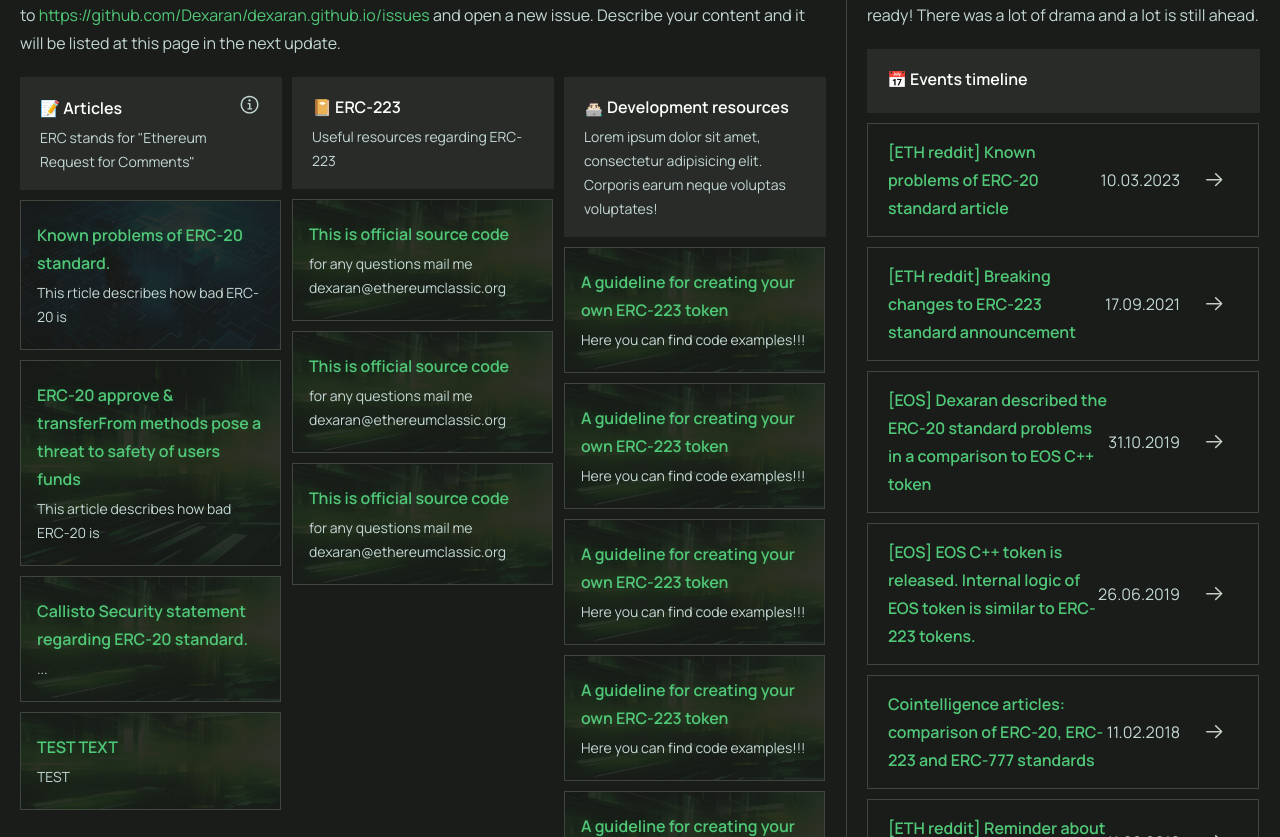
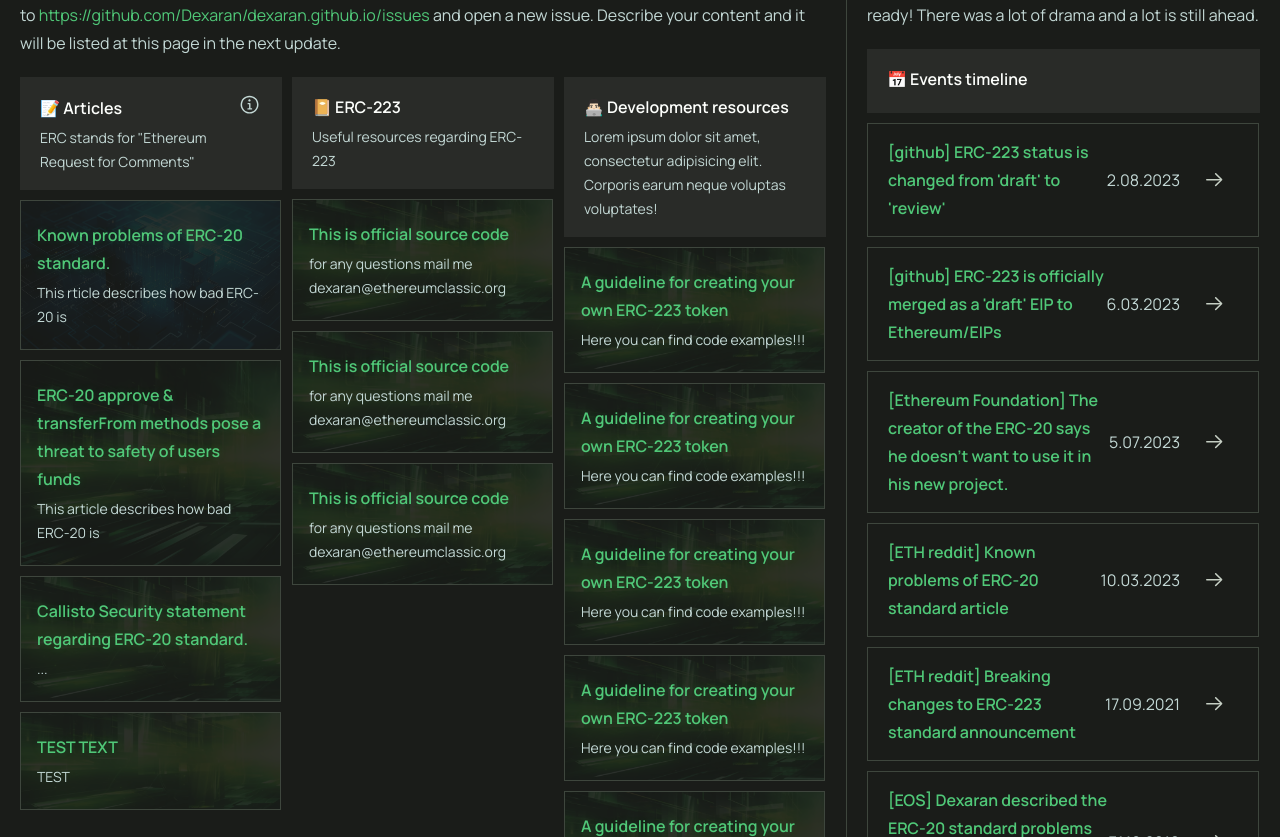
Before and after one commit to Dexaran/dexaran.github.io, a Next.js app in the folder erc223-page-sources/: page / in a window 1280 px wide. Shown: the part 620-1457 px from the top of the page. Built offline with nearby package versions, Linux system fonts and the light colour scheme.

Commit message:
Update events.ts

```diff
--- a/erc223-page-sources/src/constants/events.ts
+++ b/erc223-page-sources/src/constants/events.ts
@@ -1,6 +1,21 @@
 import {IRecentEvent} from "../types";
 
 export const events: IRecentEvent[] = [
+  {
+    title: "[github] ERC-223 status is changed from 'draft' to 'review'",
+    url: "https://github.com/ethereum/EIPs/pull/7339",
+    date: "2.08.2023",
+  },
+  {
+    title: "[github] ERC-223 is officially merged as a 'draft' EIP to Ethereum/EIPs",
+    url: "https://github.com/ethereum/EIPs/pull/6485",
+    date: "6.03.2023",
+  },
+  {
+    title: "[Ethereum Foundation] The creator of the ERC-20 says he doesn't want to use it in his new project.",
+    url: "https://twitter.com/feindura/status/1676623784726470658",
+    date: "5.07.2023",
+  },
   {
     title: "[ETH reddit] Known problems of ERC-20 standard article",
     url: "https://www.reddit.com/r/ethereum/comments/11nwvo6/known_problems_of_erc20_token_standard_summary/",
```
